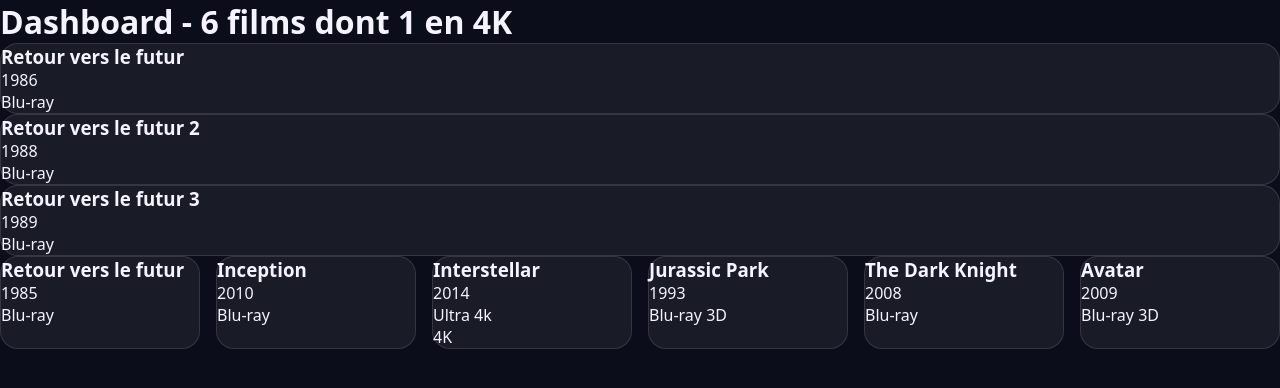
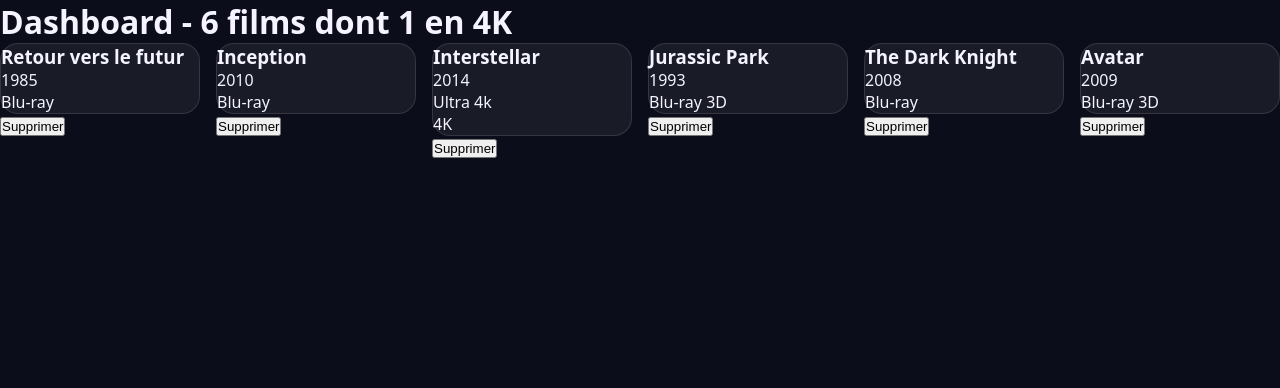
Before and after one commit to FrancoDev06/Dashboard, a React (Vite) app: page / in a window 1280 px wide. Shown: the top 388 px of the page. Built offline with nearby package versions, Linux system fonts and the light colour scheme.

Commit message:
start course 2

```diff
--- a/src/App.tsx
+++ b/src/App.tsx
@@ -1,25 +1,32 @@
 import './App.css'
 import { Title } from './components/title'
 import { BlurayCard } from './components/bluray'
+import { Button } from './components/button'
 import { blurays } from './data/film'
+import { useState } from 'react'
+import type { Film } from './data/film'
 
 function App() {
 
-  const totalFilms = blurays.length
-  const total4K = blurays.filter((film) => film.format === 'Ultra 4k').length
+  const [films, setFilms] = useState<Film[]>(blurays)
+
+  const totalFilms = films.length
+  const total4K = films.filter((film) => film.format === 'Ultra 4k').length
+
   return (
     <main>
       <Title title={`Dashboard - ${totalFilms} films dont ${total4K} en 4K`} />
 
-      <article>
-        <BlurayCard title="Retour vers le futur" year={1986} format="Blu-ray" />
-        <BlurayCard title="Retour vers le futur 2" year={1988} format="Blu-ray" />
-        <BlurayCard title="Retour vers le futur 3" year={1989} format="Blu-ray" />
-      </article>
       <section className="cards">
-        {blurays.map((bluray) => (
-
-          <BlurayCard key={bluray.id} title={bluray.title} year={bluray.year} format={bluray.format} />
+        {films.map((film) => (
+          <div key={film.id}>
+            <BlurayCard
+              title={film.title}
+              year={film.year}
+              format={film.format}
+            />
+            <Button title="Supprimer" />
+          </div>
         ))}
       </section>
     </main>
--- /dev/null
+++ b/src/components/button.tsx
@@ -0,0 +1,10 @@
+export type ButtonProps = {
+    title: string;
+}
+
+
+export function Button({ title }: ButtonProps) {
+    return (
+        <button>{title}</button>
+    )
+}
```
